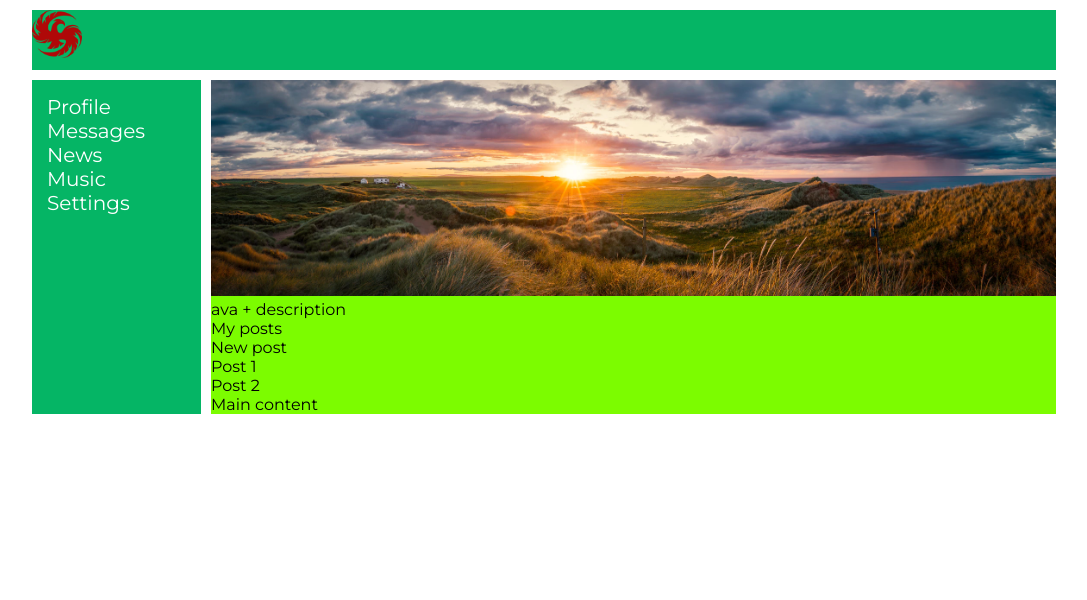
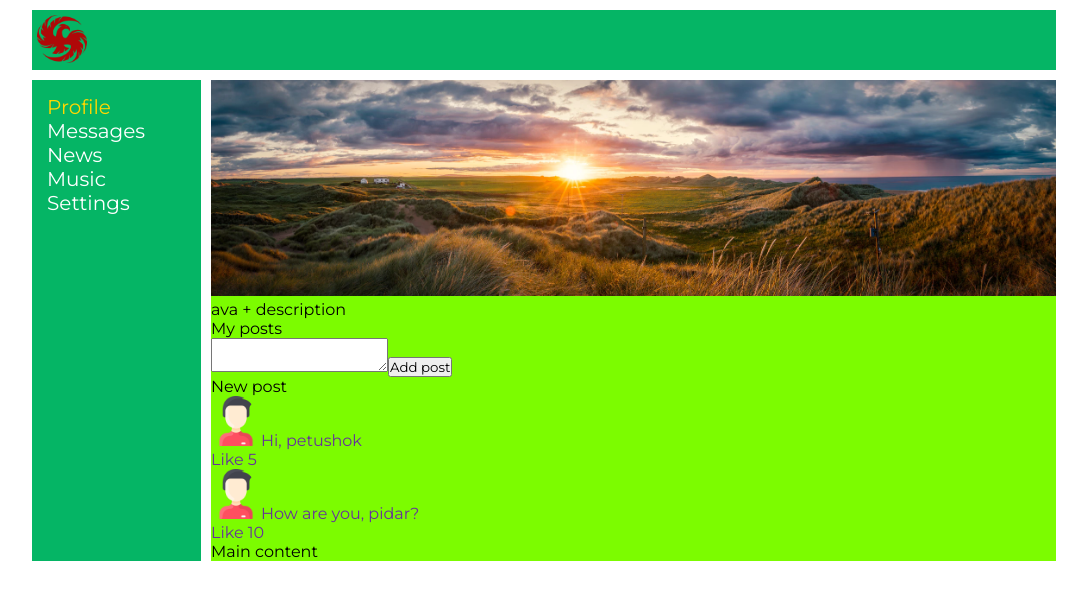
Before and after one commit to SunR1sen/social-network-react, a React (Create React App) app: page /profile in a window 1280 px wide. Shown: the top 600 px of the page, without its empty margins (96-1183 px from the left). Built offline with nearby package versions, Linux system fonts and the light colour scheme.

Commit message:
Lesson 17 props

```diff
--- a/src/components/Header/Header.jsx
+++ b/src/components/Header/Header.jsx
@@ -1,11 +1,11 @@
 import React from 'react';
-import './Header.css';
+import s from './Header.module.css';
 import logo from "../../assets/img/logo.png";
 
 const Header = () => {
     return (
-        <header className='header'>
-            <img alt={""} src={logo} className="logo"/>
+        <header className={s.header}>
+            <img alt={""} src={logo} className={s.logo}/>
         </header>
     )
 }
--- a/src/components/Header/Header.css
+++ b/src/components/Header/Header.module.css
@@ -1,9 +1,11 @@
 .logo {
     width: 50px;
     height: auto;
+    cursor: pointer;
 }
 
 .header {
     grid-area: header;
     background-color: #05b565;
+    padding: 5px;
 }
--- a/src/components/Navbar/Navbar.jsx
+++ b/src/components/Navbar/Navbar.jsx
@@ -5,7 +5,7 @@ const Navbar = () => {
     return (
         <nav className={s.nav}>
             <ul className={s.nav__menu}>
-                <li><a  className={s.nav__link} href="#">Profile</a></li>
+                <li><a  className={`${s.nav__link} ${s.active}`} href="#">Profile</a></li>
                 <li><a  className={s.nav__link} href="#">Messages</a></li>
                 <li><a  className={s.nav__link} href="#">News</a></li>
                 <li><a  className={s.nav__link} href="#">Music</a></li>
--- a/src/components/Navbar/Navbar.module.css
+++ b/src/components/Navbar/Navbar.module.css
@@ -18,3 +18,7 @@
 .nav__menu-item:not(:first-child) {
     margin-top: 5px;
 }
+
+.active {
+    color: gold;
+}
--- /dev/null
+++ b/src/components/Profile/MyPosts/MyPosts.jsx
@@ -0,0 +1,22 @@
+import React from "react";
+import s from './MyPosts.module.css';
+import Post from "./Post/Post";
+
+const MyPosts = () => {
+    return (
+            <div>
+                <div>My posts</div>
+                <textarea></textarea>
+                <button>Add post</button>
+                <div>
+                    New post
+                </div>
+                <div>
+                    <Post message="Hi, petushok" likes="5"/>
+                    <Post message="How are you, pidar?" likes="10"/>
+                </div>
+            </div>
+    )
+}
+
+export default MyPosts;
--- /dev/null
+++ b/src/components/Profile/MyPosts/Post/Post.jsx
@@ -0,0 +1,19 @@
+import React from "react";
+import s from './Post.module.css';
+import person from './person.png';
+
+const Post = (props) => {
+    return (
+        <div>
+            <div className={s.posts__item}>
+                <img src={person} className={s.img} alt={''}/>
+                {props.message}
+                <div>
+                    <span>Like {props.likes}</span>
+                </div>
+            </div>
+        </div>
+    )
+}
+
+export default Post;
--- /dev/null
+++ b/src/components/Profile/MyPosts/Post/Post.module.css
@@ -0,0 +1,8 @@
+.posts__item {
+    color: rebeccapurple;
+}
+
+.img {
+    width: 50px;
+    height: auto;
+}
--- a/src/components/Profile/Profile.jsx
+++ b/src/components/Profile/Profile.jsx
@@ -1,24 +1,16 @@
 import React from "react";
 import panorama from "../../assets/img/panorama.jpg";
-import './Profile.css';
+import s from './Profile.module.css';
+import MyPosts from "./MyPosts/MyPosts";
 
 const Profile = () => {
     return (
-        <main className='content'>
-            <img className='panorama' src={panorama} />
+        <main className={s.content}>
+            <img className={s.panorama} src={panorama} />
             <div>
                 ava + description
             </div>
-            <div>
-                My posts
-                <div>
-                    New post
-                </div>
-                <div>
-                    <div>Post 1</div>
-                    <div>Post 2</div>
-                </div>
-            </div>
+            <MyPosts />
             Main content
         </main>
     )
```
Also changed, not shown: src/components/Profile/MyPosts/MyPosts.module.css (added), src/components/Profile/MyPosts/Post/person.png (added), src/components/Profile/Profile.module.css (renamed from src/components/Profile/Profile.css).
